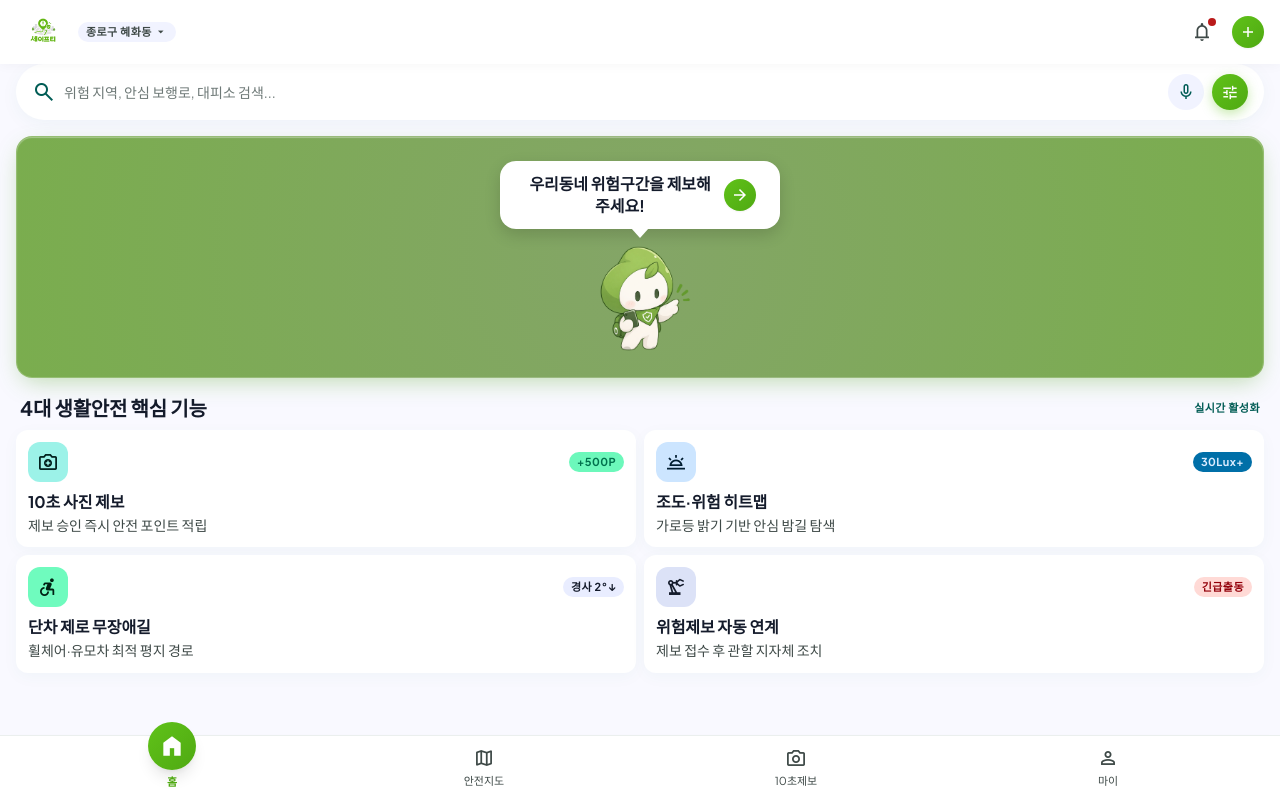
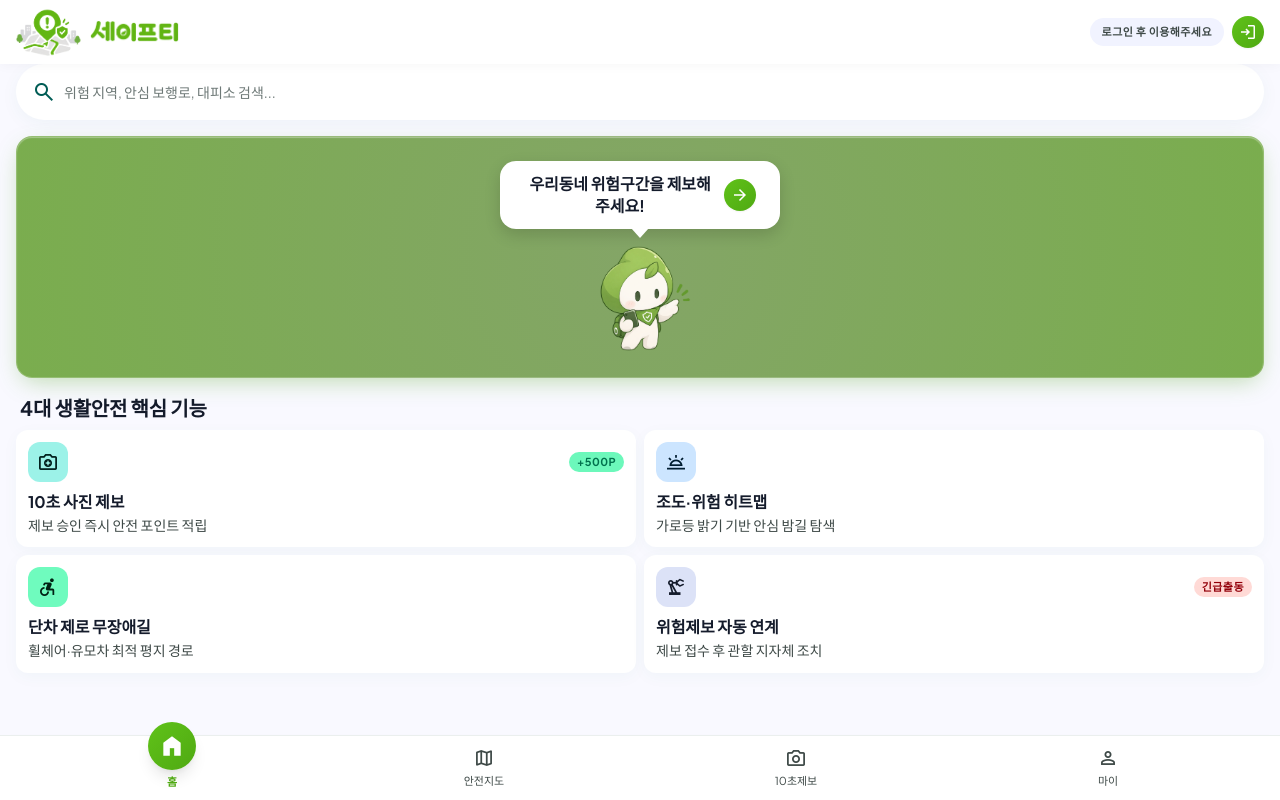
Before and after one commit to 2seoin-design/saftey, a plain HTML site: page frontend/mainhome.html in a window 1280 px wide. Drawn offline with nearby package versions, Linux system fonts and the light colour scheme.

Commit message:
mainhome 수정

```diff
--- a/frontend/mainhome.html
+++ b/frontend/mainhome.html
@@ -105,23 +105,22 @@ tailwind.config = {
 <body class="bg-surface text-on-surface font-body-md flex flex-col min-h-screen">
 
 <header class="fixed top-0 w-full z-50 pt-safe bg-surface-container-lowest/90 backdrop-blur-xl shadow-[0_1px_12px_rgba(0,0,0,0.04)]">
-  <div class="h-16 px-gutter-mobile flex items-center justify-between gap-space-xs">
+  <div class="relative h-16 px-gutter-mobile flex items-center justify-between gap-space-xs">
+
+    <!-- 왼쪽: 로고 이미지 + 로고 텍스트 -->
     <div class="flex items-center gap-2">
-      <img src="/img/saftey_logo_nottext.png" alt="안전디딤돌 로고" class="h-9 w-auto object-contain">
-      <button class="flex items-center gap-0.5 text-left group bg-surface-container-low px-2 py-0.5 rounded-full">
-        <span class="font-label-sm text-label-sm text-on-surface-variant group-hover:text-primary transition-colors truncate max-w-[90px]">종로구 혜화동</span>
-        <span class="material-symbols-outlined text-[14px] text-on-surface-variant group-hover:text-primary transition-colors">arrow_drop_down</span>
+      <img src="/img/safety_logo_image.png" alt="안전디딤돌 로고" class="h-12 w-auto object-contain">
+      <img src="/img/safety_logo_text.png" alt="안전디딤돌 로고 텍스트" class="h-6 w-auto object-contain">
+    </div>
+
+    <!-- 오른쪽: 로그인 안내 문구(회색 필박스) + 로그인 버튼 -->
+    <div class="flex items-center gap-2">
+      <p class="font-label-md text-label-sm text-on-surface-variant whitespace-nowrap bg-surface-container-low px-3 py-1.5 rounded-full">로그인 후 이용해주세요</p>
+      <button aria-label="로그인" class="w-8 h-8 rounded-full flex items-center justify-center text-white active:scale-95 transition-transform shadow-sm shrink-0" style="background: linear-gradient(135deg, rgb(96,194,25) 0%, rgb(79,169,18) 100%);">
+        <span class="material-symbols-outlined text-[20px]">login</span>
       </button>
     </div>
-    <div class="flex items-center gap-space-xs">
-      <button aria-label="알림" class="w-11 h-11 flex items-center justify-center rounded-full hover:bg-surface-container-low transition-colors relative text-on-surface-variant">
-        <span class="material-symbols-outlined text-[22px]">notifications</span>
-        <span class="absolute top-2 right-2 w-2 h-2 rounded-full bg-error ring-2 ring-surface-container-lowest"></span>
-      </button>
-      <button aria-label="새 제보 작성" class="w-8 h-8 rounded-full flex items-center justify-center text-white active:scale-95 transition-transform shadow-sm" style="background: linear-gradient(135deg, rgb(96,194,25) 0%, rgb(79,169,18) 100%);">
-        <span class="material-symbols-outlined text-[20px]">add</span>
-      </button>
-    </div>
+
   </div>
 </header>
 
@@ -133,12 +132,9 @@ tailwind.config = {
       <div class="flex items-center w-full h-14 bg-surface-container-lowest rounded-full px-space-md shadow-[0_4px_20px_-2px_rgba(15,118,110,0.06)] gap-space-xs">
         <span class="material-symbols-outlined text-primary text-[24px]">search</span>
         <input aria-label="안전 보행로 및 위험 지역 검색" class="flex-1 bg-transparent text-on-surface font-body-md text-body-md placeholder:text-outline focus:outline-none min-w-0" placeholder="위험 지역, 안심 보행로, 대피소 검색..." type="text">
-        <button aria-label="음성 검색" class="w-9 h-9 rounded-full bg-surface-container-low flex items-center justify-center text-primary active:scale-95 transition-transform">
-          <span class="material-symbols-outlined text-[20px]">mic</span>
-        </button>
-        <button aria-label="안전 필터 설정" class="w-9 h-9 rounded-full bg-primary text-on-primary flex items-center justify-center active:scale-95 transition-transform shadow-sm" style="background: linear-gradient(135deg, rgb(96,194,25) 0%, rgb(79,169,18) 100%); box-shadow: rgba(96,194,25,0.35) 0px 4px 12px;">
+        <!-- <button aria-label="안전 필터 설정" class="w-9 h-9 rounded-full bg-primary text-on-primary flex items-center justify-center active:scale-95 transition-transform shadow-sm" style="background: linear-gradient(135deg, rgb(96,194,25) 0%, rgb(79,169,18) 100%); box-shadow: rgba(96,194,25,0.35) 0px 4px 12px;">
           <span class="material-symbols-outlined text-[19px]">tune</span>
-        </button>
+        </button> -->
       </div>
     </div>
 
@@ -179,7 +175,6 @@ tailwind.config = {
     <section class="flex flex-col gap-space-xs">
       <div class="flex items-center justify-between px-1">
         <h3 class="font-headline-md text-headline-md text-on-surface font-bold">4대 생활안전 핵심 기능</h3>
-        <span class="font-label-sm text-label-sm text-primary font-bold">실시간 활성화</span>
       </div>
       <div class="grid grid-cols-2 gap-space-xs">
         <button class="flex flex-col text-left p-space-sm rounded-xl bg-surface-container-lowest shadow-[0_4px_16px_rgba(15,118,110,0.04)] active:scale-[0.98] transition-transform">
@@ -197,7 +192,6 @@ tailwind.config = {
             <div class="w-10 h-10 rounded-xl bg-tertiary-fixed flex items-center justify-center text-on-tertiary-fixed">
               <span class="material-symbols-outlined text-[22px]">wb_twilight</span>
             </div>
-            <span class="px-2 py-0.5 rounded-full bg-tertiary-container text-on-tertiary-container font-label-sm text-label-sm font-bold">30Lux+</span>
           </div>
           <div class="font-title-sm text-title-sm text-on-surface font-bold">조도·위험 히트맵</div>
           <div class="font-body-md text-body-md text-on-surface-variant line-clamp-2 mt-0.5 leading-snug">가로등 밝기 기반 안심 밤길 탐색</div>
@@ -207,7 +201,6 @@ tailwind.config = {
             <div class="w-10 h-10 rounded-xl bg-secondary-fixed flex items-center justify-center text-on-secondary-fixed">
               <span class="material-symbols-outlined text-[22px]">accessible_forward</span>
             </div>
-            <span class="px-2 py-0.5 rounded-full bg-surface-container text-on-surface font-label-sm text-label-sm font-bold">경사 2°↓</span>
           </div>
           <div class="font-title-sm text-title-sm text-on-surface font-bold">단차 제로 무장애길</div>
           <div class="font-body-md text-body-md text-on-surface-variant line-clamp-2 mt-0.5 leading-snug">휠체어·유모차 최적 평지 경로</div>
```
Also changed, not shown: img/safety_logo_image.png (added), img/safety_logo_text.png (added).
